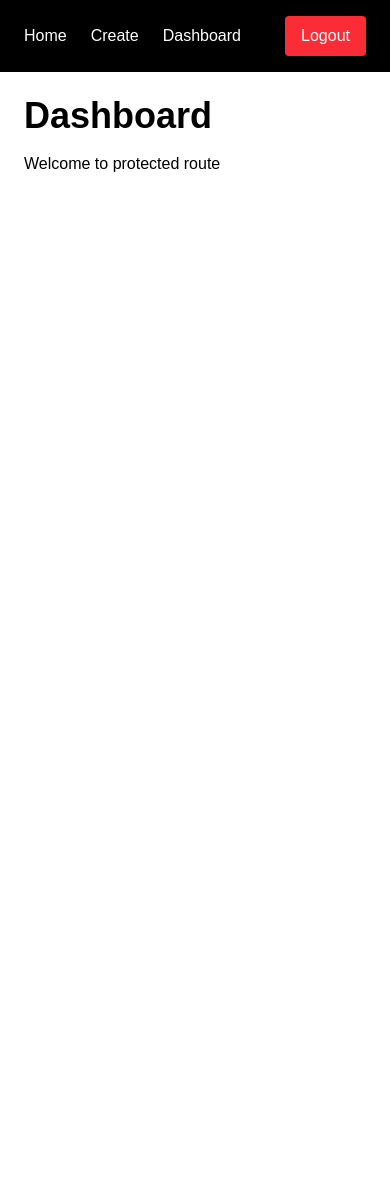
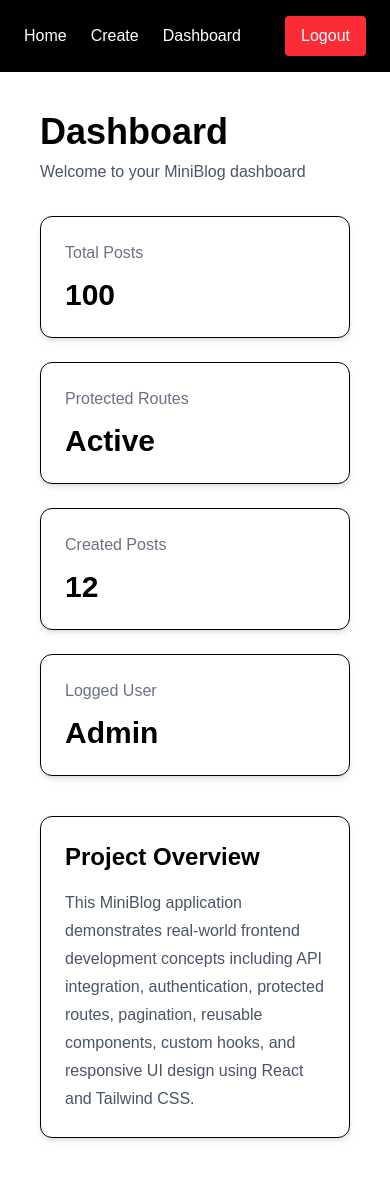
Before and after one commit to Mdirfan0786/mini-blog, a React (Vite) app: page /dashboard in a window 390 px wide. Before the commit the page ends 844 px from the top, so only its background shows below. Built offline with nearby package versions, Linux system fonts and the light colour scheme; sample sign-in values are in the browser's storage.

Commit message:
Enhance dashboard UI with responsive statistics cards

```diff
--- a/src/pages/Dashboard.jsx
+++ b/src/pages/Dashboard.jsx
@@ -1,9 +1,48 @@
 function Dashboard() {
   return (
-    <div>
-      <h1 className="text-4xl font-bold">Dashboard</h1>
+    <div className="min-h-[80vh] p-4 sm:p-6">
+      <div className="mb-8">
+        <h1 className="text-4xl font-bold">Dashboard</h1>
 
-      <p className="mt-4">Welcome to protected route</p>
+        <p className="text-gray-600 mt-2">Welcome to your MiniBlog dashboard</p>
+      </div>
+
+      <div className="grid grid-cols-1 sm:grid-cols-2 lg:grid-cols-4 gap-6">
+        <div className="bg-white shadow-md rounded-xl p-6 border">
+          <p className="text-gray-500">Total Posts</p>
+
+          <h2 className="text-3xl font-bold mt-3">100</h2>
+        </div>
+
+        <div className="bg-white shadow-md rounded-xl p-6 border">
+          <p className="text-gray-500">Protected Routes</p>
+
+          <h2 className="text-3xl font-bold mt-3">Active</h2>
+        </div>
+
+        <div className="bg-white shadow-md rounded-xl p-6 border">
+          <p className="text-gray-500">Created Posts</p>
+
+          <h2 className="text-3xl font-bold mt-3">12</h2>
+        </div>
+
+        <div className="bg-white shadow-md rounded-xl p-6 border">
+          <p className="text-gray-500">Logged User</p>
+
+          <h2 className="text-3xl font-bold mt-3">Admin</h2>
+        </div>
+      </div>
+
+      <div className="bg-white shadow-md rounded-xl p-6 border mt-10">
+        <h2 className="text-2xl font-bold mb-4">Project Overview</h2>
+
+        <p className="text-gray-600 leading-7">
+          This MiniBlog application demonstrates real-world frontend development
+          concepts including API integration, authentication, protected routes,
+          pagination, reusable components, custom hooks, and responsive UI
+          design using React and Tailwind CSS.
+        </p>
+      </div>
     </div>
   );
 }
```
